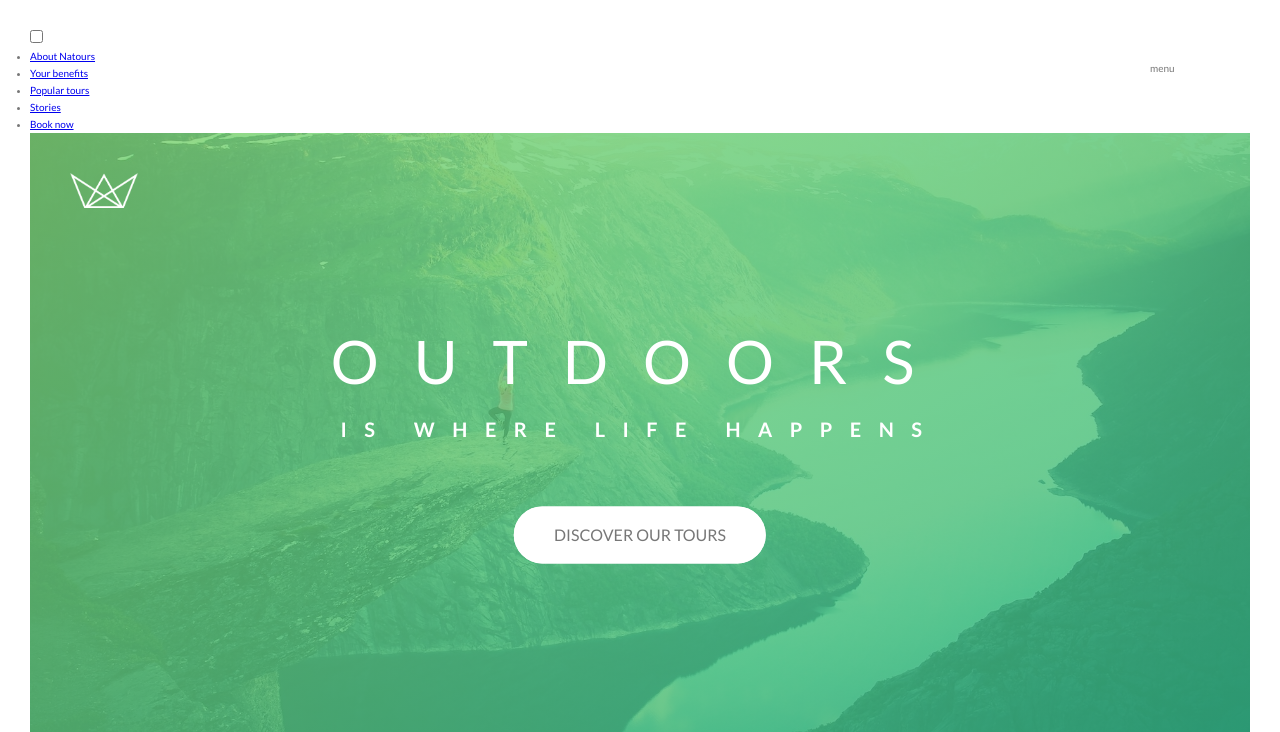
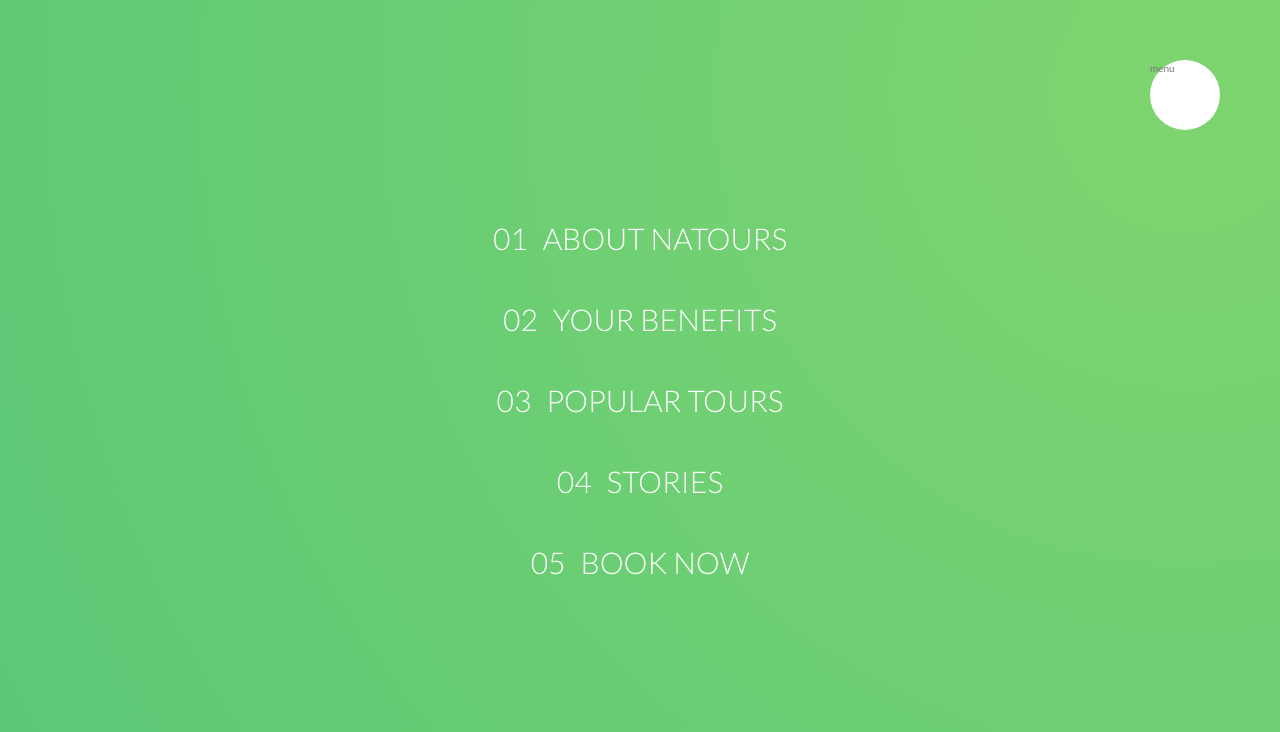
Before and after one commit to mostmojo/Ostro, a website: page index.html in a window 1280 px wide. Shown: the top 732 px of the page. Drawn offline with Linux system fonts and the light colour scheme.

Commit message:
Styled nav links and items

```diff
--- a/index.html
+++ b/index.html
@@ -19,24 +19,26 @@
     <input type="checkbox" class="navigation__checkbox" id="navi-toggle" />
     <label for="navi-toggle" class="navigation__button">menu</label>
     <div class="navigation__background">&nbsp;</div>
+
+    <nav class="navigation__nav">
       <ul class="navigation__list">
         <li class="navigation__item">
-        <a href="#" class="navigation__link">About Natours</a>
+          <a href="#" class="navigation__link"><span>01</span>About Natours</a>
         </li>
         <li class="navigation__item">
-        <a href="#" class="navigation__link">Your benefits</a>
+          <a href="#" class="navigation__link"><span>02</span>Your benefits</a>
         </li>
         <li class="navigation__item">
-        <a href="#" class="navigation__link">Popular tours</a>
+          <a href="#" class="navigation__link"><span>03</span>Popular tours</a>
         </li>
         <li class="navigation__item">
-        <a href="#" class="navigation__link">Stories</a>
+          <a href="#" class="navigation__link"><span>04</span>Stories</a>
         </li>
         <li class="navigation__item">
-        <a href="#" class="navigation__link">Book now</a>
+          <a href="#" class="navigation__link"><span>05</span>Book now</a>
         </li>
       </ul>
-    <nav class="navigation__nav"></nav>
+    </nav>
   </div>
 
   <body>
--- a/sass/layout/_navigation.scss
+++ b/sass/layout/_navigation.scss
@@ -1,5 +1,6 @@
 .navigation {
   &__checkbox {
+    display: none;
   }
 
   &__button {
@@ -25,17 +26,62 @@
       $color-primary-dark
     );
     z-index: 1000;
+
+    transform: scale(80);
   }
 
   &__nav {
+    height: 100vh;
+    width: 100%;
+    position: fixed;
+    top: 0;
+    right: 0;
+    z-index: 1500;
   }
 
   &__list {
+    position: absolute;
+    top: 50%;
+    left: 50%;
+    transform: translate(-50%, -50%);
+    list-style: none;
+    text-align: center;
   }
 
   &__item {
+    margin: 1rem;
   }
 
   &__link {
+    &:link,
+    &:visited {
+      display: inline-block;
+      font-size: 3rem;
+      font-weight: 300;
+      color: $color-white;
+      padding: 1rem 2rem;
+      text-decoration: none;
+      text-transform: uppercase;
+      background-image: linear-gradient(
+        120deg,
+        transparent 0%,
+        transparent 50%,
+        $color-white 50%
+      );
+      background-size: 220%;
+      transition: all 0.4s;
+
+      span {
+        margin-right: 1.5rem;
+        display: inline-block;
+      }
+    }
+
+    &:hover,
+    &:active {
+      background-position: 100%;
+      color: $color-primary;
+      transform: translateX(1rem);
+    }
   }
 }
```
Also changed, not shown: css/style.css. Lines whose indentation alone changed are shown as unchanged.
